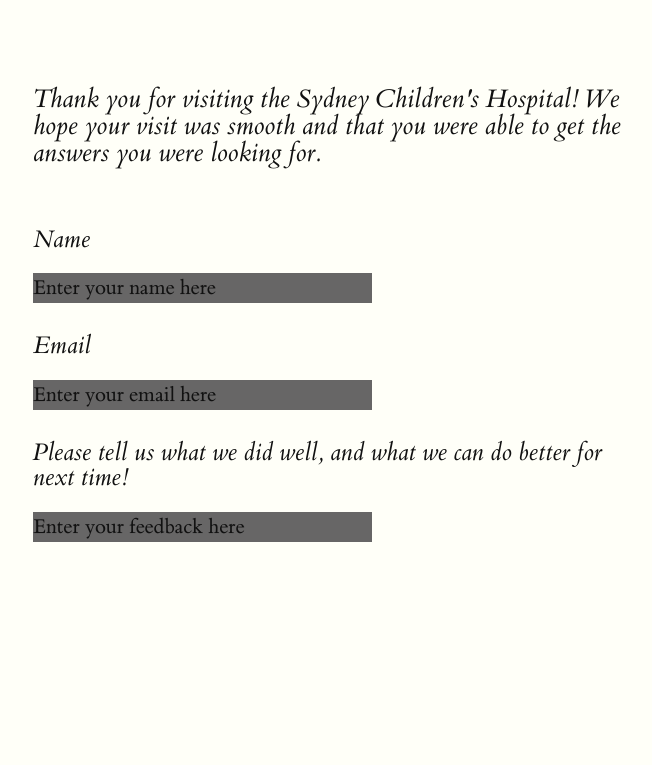
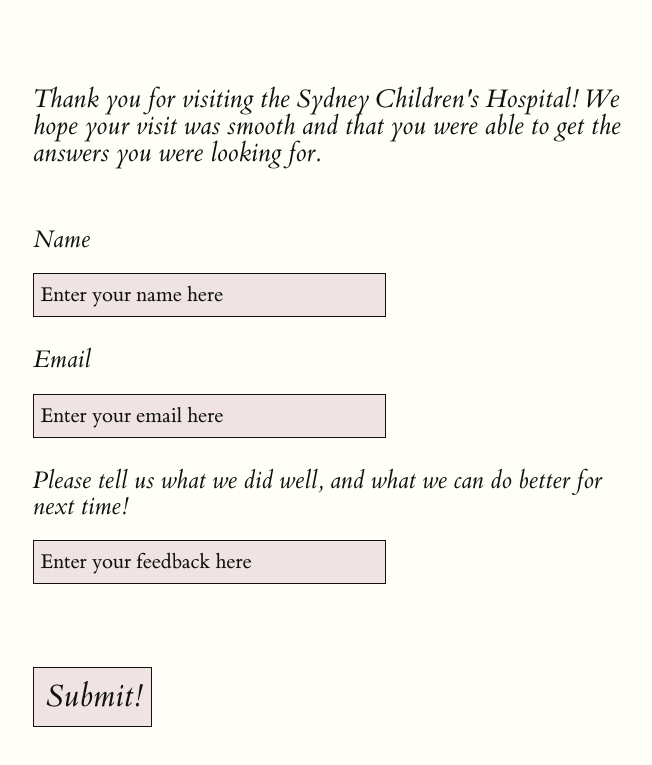
Before and after one commit to cashieeetime/framework_challenge, a plain HTML site: page index.html in a window 1280 px wide. Shown: the part 135-900 px from the top of the page, without its empty margins (127-779 px from the left). Before the commit the page ends 800 px from the top, so only its background shows below. Drawn offline with Linux system fonts and the light colour scheme.

Commit message:
feedback page adjusments

```diff
--- a/index.html
+++ b/index.html
@@ -18,7 +18,10 @@
         <h3>Email</h3>
         <p class="textbox">Enter your email here</p>
         <h3>Please tell us what we did well, and what we can do better for next time!</h3>
-        <p class="feedbackbox">Enter your feedback here</p>
+        <p class="textbox">Enter your feedback here</p>
+      </section>
+      <section>
+        <h2 class="submit">Submit!</h2>
       </section>
     </article>
     <script src="index.js"></script>
--- a/screen.css
+++ b/screen.css
@@ -1,13 +1,21 @@
 /* Add screen styles below */
 .textbox {
-    background-color: rgb(103, 102, 102);
-}
-
-.feedbackbox {
-    background-color: rgb(103, 102, 102);
-    height: 60%;
+    background-color: rgb(240, 227, 227);
+    padding: 1%;
+    border: solid 1px;
 }
 
 article {
     width: 55%;
 }
+
+p {
+    line-height: 7%;
+}
+
+.submit {
+    background-color: rgb(240, 227, 227);
+    padding: 2%;
+    border: solid 1px;
+    width: 15%;
+}
```
